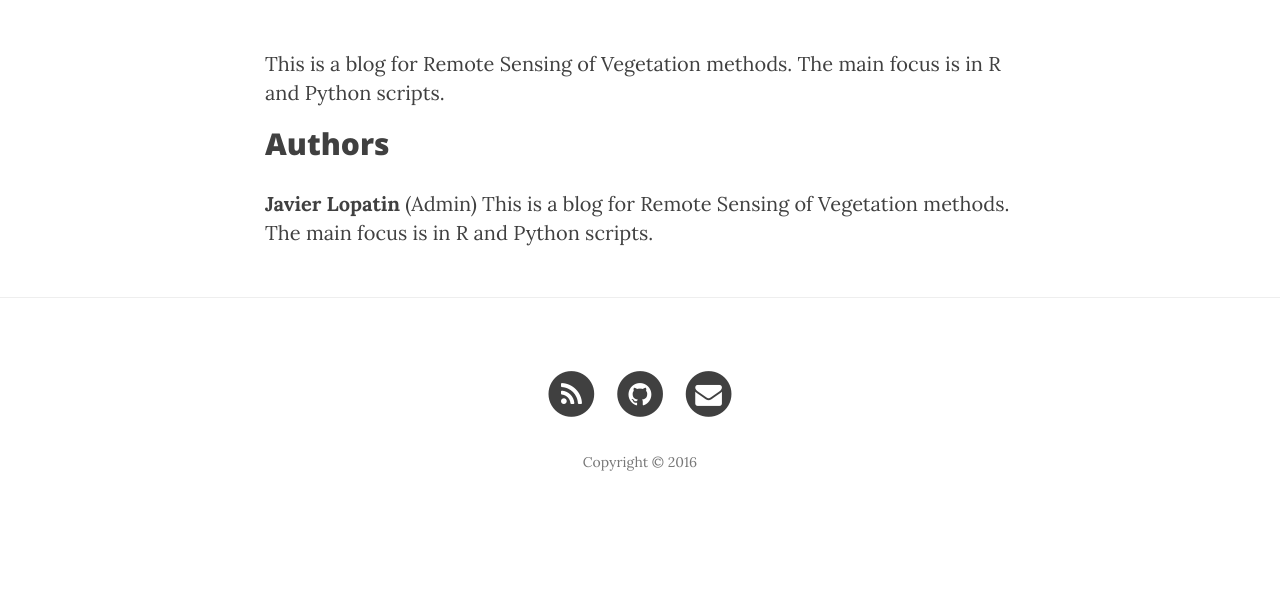
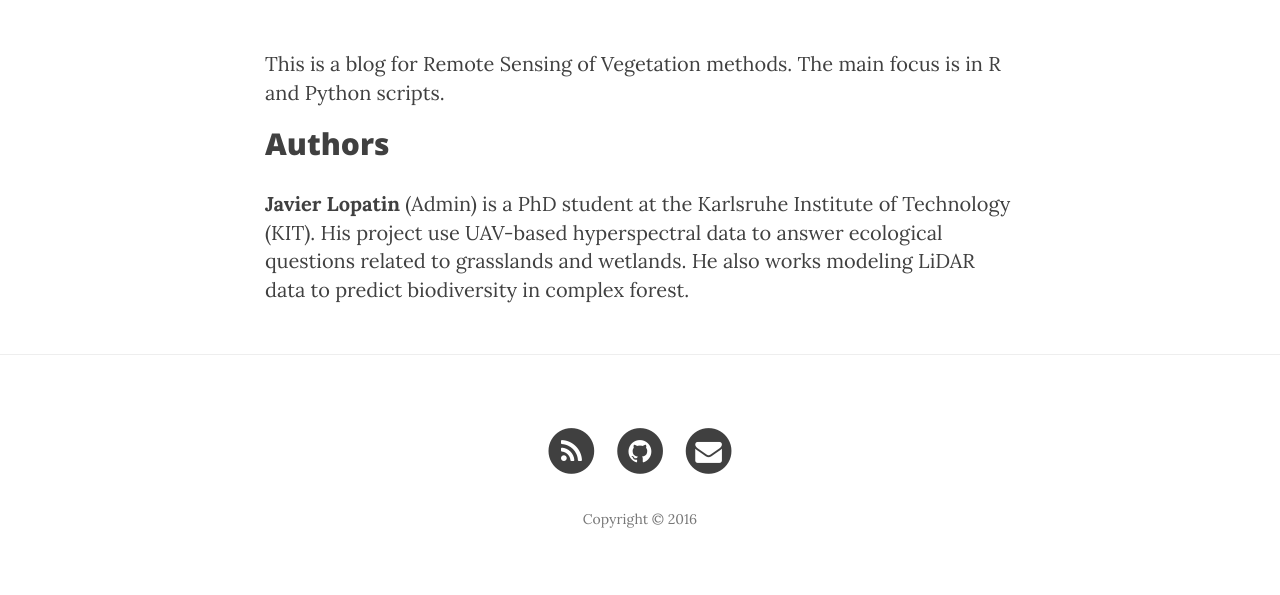
Before and after one commit to Remote-Sensing-of-Vegetation/Remote-Sensing-of-Vegetation.github.io, a Jekyll site: the page built from about.html, in a window 1280 px wide. Shown: the part 422-1017 px from the top of the page. Built offline with Jekyll 4.4.1, drawn with Linux system fonts in a browser that asks for light colours; nearby versions of some CDN libraries; before the commit the page ends 960 px from its top, so only the background shows below that.

Commit message:
Update about.html

```diff
--- a/about.html
+++ b/about.html
@@ -10,5 +10,6 @@ and Python scripts.
 
 <h2>Authors</h2>
 
-<p> </p><strong>Javier Lopatin</strong> (Admin) This is a blog for Remote Sensing of Vegetation methods. The main focus is in R
-and Python scripts.<p/>
+<p> </p><strong>Javier Lopatin</strong> (Admin) is a PhD student at the Karlsruhe Institute of Technology (KIT).
+His project use UAV-based hyperspectral data to answer ecological questions related to grasslands and wetlands.
+He also works modeling LiDAR data to predict biodiversity in complex forest. <p/>
```
